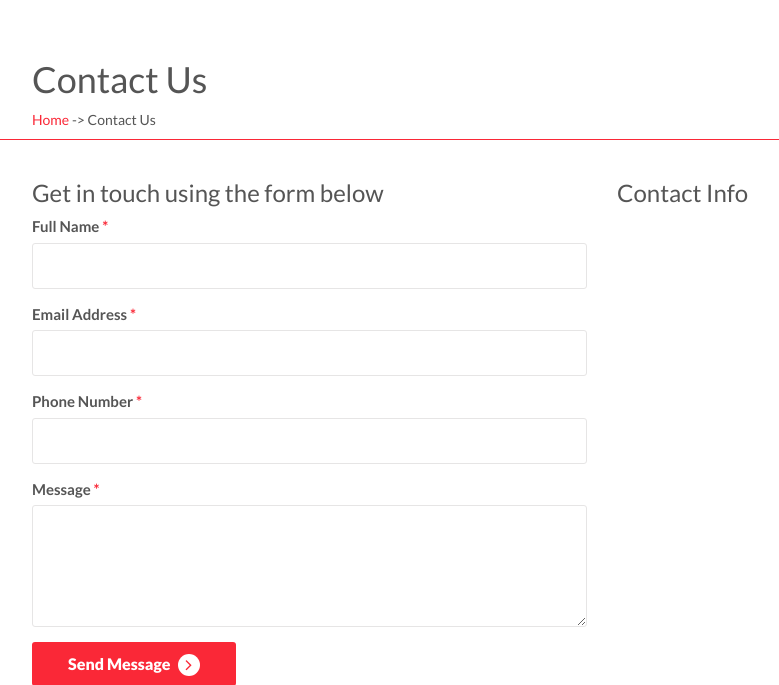
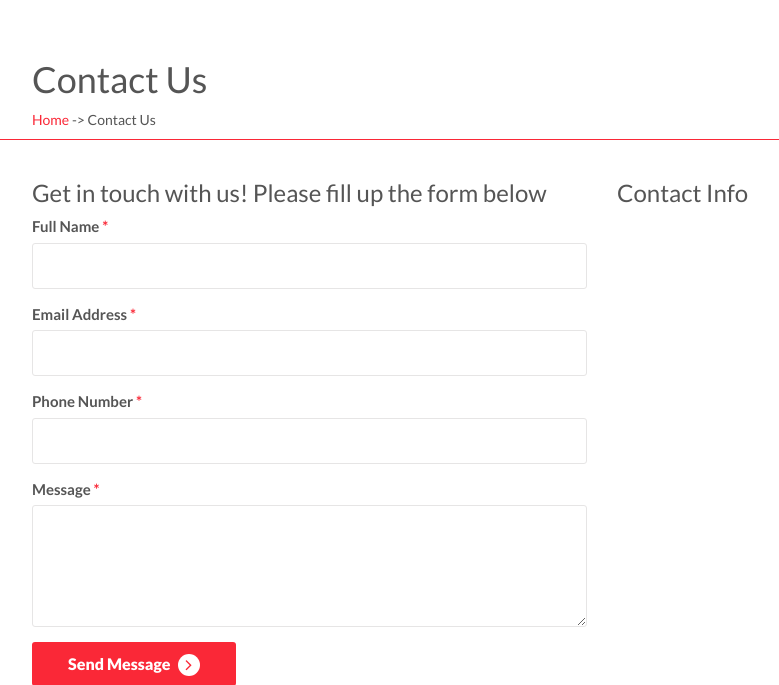
Before and after one commit to MandipRaut/CarRentalSystem, a PHP site: the page made by contactus.php in a window 1280 px wide. Shown: the part 176-861 px from the top of the page, without its empty margins (38-817 px from the left). Run offline with PHP 8.4, Linux system fonts and the light colour scheme; a user stored in the database is signed in; data comes from the database, SQL or seed files in the repository; data that the repository does not hold is empty; some libraries are stand-ins or nearby versions.

Commit message:
Update contactus.php
added clear message

```diff
--- a/contactus.php
+++ b/contactus.php
@@ -112,7 +112,7 @@ $error="Something went wrong. Please try again";
   <div class="container">
     <div  class="row">
       <div class="col-md-6">
-        <h3>Get in touch using the form below</h3>
+        <h3>Get in touch with us! Please fill up the form below</h3>
           <?php if($error){?><div class="errorWrap"><strong>ERROR</strong>:<?php echo htmlentities($error); ?> </div><?php }
         else if($msg){?><div class="succWrap"><strong>SUCCESS</strong>:<?php echo htmlentities($msg); ?> </div><?php }?>
         <div class="contact_form gray-bg">
```
